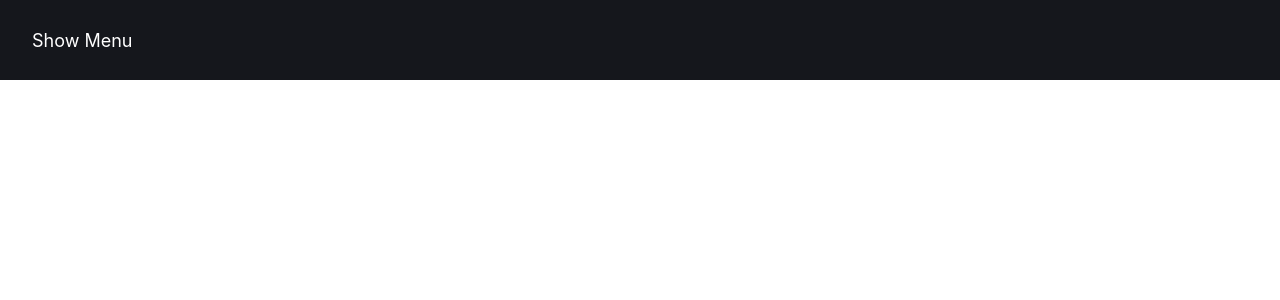
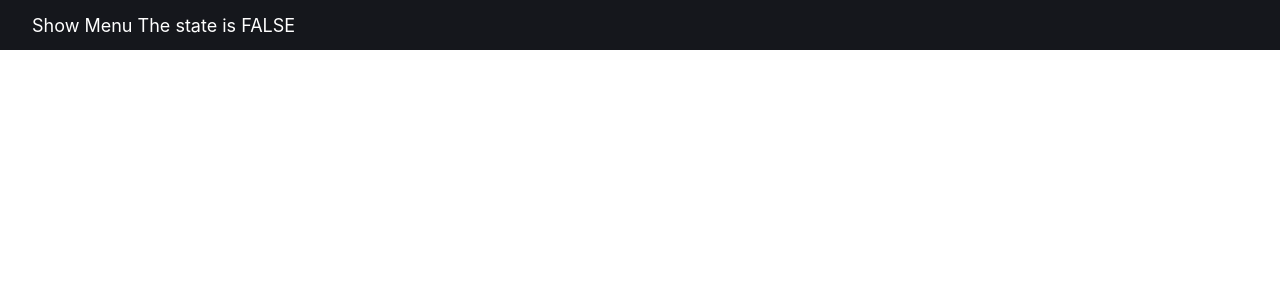
Before and after one commit to mstuart1/njwatershedadapt-react, a React (Create React App) app: page / in a window 1280 px wide. Shown: the top 300 px of the page. Built offline with nearby package versions, Linux system fonts and the light colour scheme.

Commit message:
NavCmpnt is correctly setting state

```diff
--- /dev/null
+++ b/src/components/NavCmpnt.js
@@ -0,0 +1,39 @@
+import React from "react";
+import styled from "styled-components";
+import { Link } from "react-router-dom";
+
+const Nav = styled.div`
+  background: #15171c;
+  height: 50px;
+  display: flex;
+  display-content: flex-start;
+  align-items: center;
+`;
+
+const NavIcon = styled(Link)`
+  margin-left: 2rem;
+  font-size: 2rem;
+  height: 50px;
+  display: flex;
+  justify-content: flex-start;
+  align-items: center;
+  text-decoration: none;
+`;
+const MenuText = styled.text`
+  color: #fff;
+  font-size: large;
+`;
+const NavCmpnt = ({ sidebar, showSidebar }) => {
+  return (
+    <Nav>
+      <NavIcon to="#">
+        <MenuText onClick={showSidebar}>
+          {sidebar ? "Hide Menu" : "Show Menu"} The state is{" "}
+          {sidebar ? "TRUE" : "FALSE"}
+        </MenuText>
+      </NavIcon>
+    </Nav>
+  );
+};
+
+export default NavCmpnt;
--- a/src/components/Sidebar.js
+++ b/src/components/Sidebar.js
@@ -1,28 +1,11 @@
 import React, { useState } from "react";
 import styled from "styled-components";
-import { Link } from "react-router-dom";
-import * as FaIcons from "react-icons/fa";
-import * as AiIcons from "react-icons/ai";
+// import { Link } from "react-router-dom";
+// import * as FaIcons from "react-icons/fa";
+// import * as AiIcons from "react-icons/ai";
 import { sidebarData } from "./sidebarData";
 import Submenu from "./Submenu";
-
-const Nav = styled.div`
-  background: #15171c;
-  height: 80px;
-  display: flex;
-  display-content: flex-start;
-  align-items: center;
-`;
-
-const NavIcon = styled(Link)`
-  margin-left: 2rem;
-  font-size: 2rem;
-  height: 80px;
-  display: flex;
-  justify-content: flex-start;
-  align-items: center;
-  text-decoration: none;
-`;
+import NavCmpnt from "./NavCmpnt";
 
 const SidebarNav = styled.nav`
   background: #000000d5;
@@ -42,11 +25,6 @@ const SidebarWrap = styled.div`
   width: 200%;
 `;
 
-const MenuText = styled.text`
-  color: #fff;
-  font-size: large;
-`;
-
 const Sidebar = () => {
   const [sidebar, setSidebar] = useState(false);
 
@@ -56,14 +34,8 @@ const Sidebar = () => {
 
   return (
     <>
-      <Nav>
-        <NavIcon to="#">
-          <MenuText onClick={showSidebar}>
-            {sidebar ? "Hide Menu" : "Show Menu"}
-          </MenuText>
-        </NavIcon>
-      </Nav>
-      <SidebarNav sidebar={sidebar}>
+      <NavCmpnt sidebar={sidebar} showSidebar={showSidebar} />
+      <SidebarNav>
         <SidebarWrap>
           {sidebarData.map((item, index) => {
             return <Submenu item={item} key={index} />;
```
